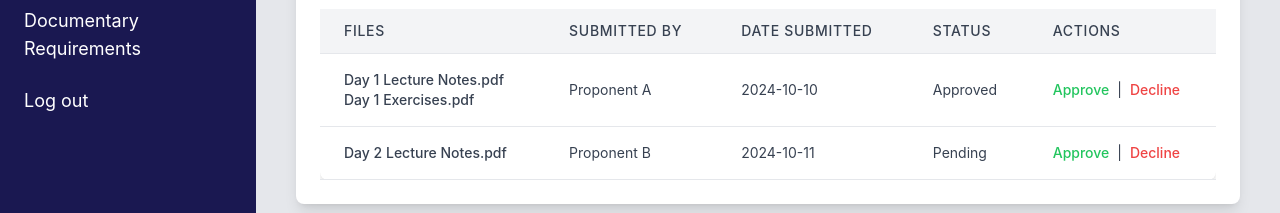
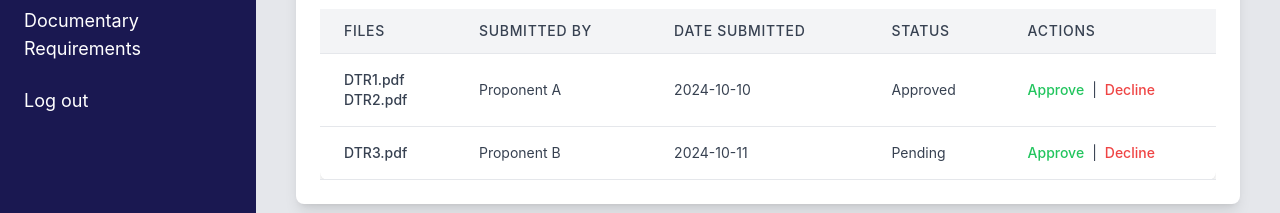
Before and after one commit to s0miii/DocQuest_Monitoring-Evalutation, a React (Create React App) app in the folder Frontend/: page /projlead/req/trainer-cv-dtr in a window 1280 px wide. Shown: the part 443-656 px from the top of the page. Built offline with nearby package versions, Linux system fonts and the light colour scheme; no server answers.

Commit message:
TrainersCV/DTR for ProjLead and Proponents side

```diff
--- a/Frontend/src/pages/projectlead/ProjLeadTrainersCV.js
+++ b/Frontend/src/pages/projectlead/ProjLeadTrainersCV.js
@@ -6,7 +6,7 @@ const ProjLeadTrainersCV = () => {
     const [submittedSubmissions, setSubmittedSubmissions] = useState([
         {
             id: 1,
-            files: ["Day 1 Lecture Notes.pdf", "Day 1 Exercises.pdf"],
+            files: ["DTR1.pdf", "DTR2.pdf"],
             submittedBy: "Proponent A",
             dateSubmitted: "2024-10-10",
             status: "Approved",
@@ -14,7 +14,7 @@ const ProjLeadTrainersCV = () => {
         },
         {
             id: 2,
-            files: ["Day 2 Lecture Notes.pdf"],
+            files: ["DTR3.pdf"],
             submittedBy: "Proponent B",
             dateSubmitted: "2024-10-11",
             status: "Pending",
--- a/Frontend/src/pages/proponents/ProponentsTrainerCVDTR.js
+++ b/Frontend/src/pages/proponents/ProponentsTrainerCVDTR.js
@@ -10,14 +10,14 @@ const ProponentsTrainerCVDTR = () => {
             trainerName: "Trainer A",
             dateSubmitted: "2024-10-10",
             status: "Approved",
-            files: ["Day 1 Lecture Notes.pdf", "Day 1 Exercises.pdf"]
+            files: ["DTR1.pdf", "DTR2.pdf"]
         },
         {
             id: 2,
             trainerName: "Trainer B",
             dateSubmitted: "2024-10-11",
             status: "Pending",
-            files: ["Day 2 Lecture Notes.pdf"]
+            files: ["DTR3.pdf"]
         }
     ]);
 
```
